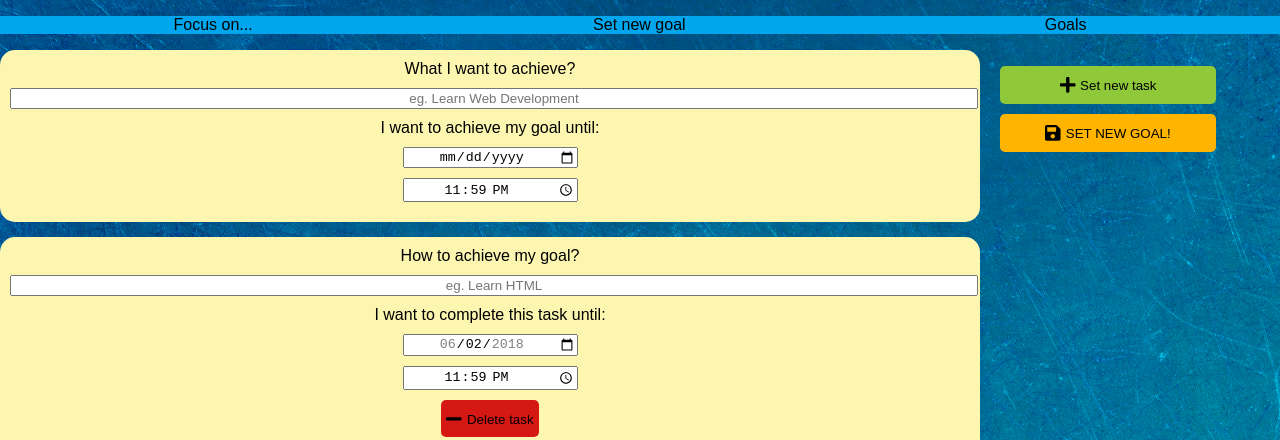
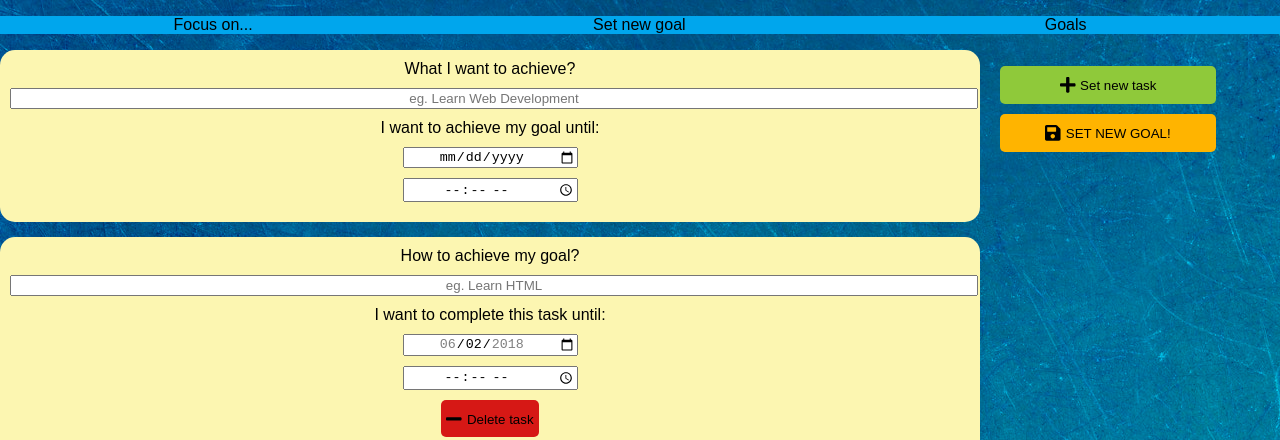
Before and after one commit to LadyHail/focus-on, a React (Create React App) app: page /goal/new in a window 1280 px wide. Shown: the top 440 px of the page. Built offline with nearby package versions, Linux system fonts and the light colour scheme.

Commit message:
Add validation on time inputs elements. Now it depends on goal exp time

```diff
--- a/src/pages/GoalDetail.js
+++ b/src/pages/GoalDetail.js
@@ -10,6 +10,7 @@ import NotFound from '../components/NotFound.js';
 import ObjDone from '../components/ObjDone';
 import ObjFailed from '../components/ObjFailed';
 import ObjWaiting from '../components/ObjWaiting';
+import { setTimeout } from 'timers';
 
 class GoalDetail extends Component {
     constructor(props) {
@@ -71,6 +72,9 @@ class GoalDetail extends Component {
         this.goal = getGoal(this.id);
         this.setState({ tasks: this.goal.tasks.length });
         this.setState({ notify: true });
+        setTimeout(() => {
+            this.setState({ notify: false });
+        }, 1000);
     }
 
     complete = (e) => {
@@ -101,6 +105,9 @@ class GoalDetail extends Component {
         this.setState({ notify: true });
         this.notifyMsg = 'Completed!';
         this.notifyLvl = 'success';
+        setTimeout(() => {
+            this.setState({ notify: false });
+        }, 1000);
     }
 
     render = () => {
--- a/src/pages/NewGoal.js
+++ b/src/pages/NewGoal.js
@@ -14,18 +14,20 @@ class NewGoal extends Component {
         this.addTask = this.addTask.bind(this);
         this.removeTask = this.removeTask.bind(this);
         this.goalDateChanged = this.goalDateChanged.bind(this);
+        this.goalTimeChanged = this.goalTimeChanged.bind(this);
     }
 
     componentWillMount = () => {
         this.id++;
         this.setState({
-            tasks: [<NewTask key={this.id} id={this.id} removeBtnClick={this.removeTask} goalDate={this.state.goalDate} />]
+            tasks: [<NewTask key={this.id} id={this.id} removeBtnClick={this.removeTask} goalDate={this.state.goalDate} goalTime={this.state.goalTime} />]
         });
     }
 
     state = {
         tasks: [],
         goalDate: new Date().toISOString().substring(0, 10),
+        goalTime: new Date().toLocaleString().substring(12, 17),
         notify: false,
         isError: false
     }
@@ -40,7 +42,7 @@ class NewGoal extends Component {
             saveGoal("goal" + goal.id.toString(), goal);
             const form = document.getElementById('add-goal');
             form.reset();
-            this.setState({ tasks: [<NewTask key={this.id} id={this.id} removeBtnClick={this.removeTask} goalDate={this.state.goalDate} />] });
+            this.setState({ tasks: [<NewTask key={this.id} id={this.id} removeBtnClick={this.removeTask} goalDate={this.state.goalDate} goalTime={this.state.goalTime} />] });
             this.setState({ notify: true });
         } else {
             this.setState({ isError: true });
@@ -51,7 +53,7 @@ class NewGoal extends Component {
         if (this.state.tasks.length < 64) {
             this.id++;
             let newState = this.state.tasks;
-            newState.push(<NewTask key={this.id} id={this.id} removeBtnClick={this.removeTask} goalDate={this.state.goalDate} />);
+            newState.push(<NewTask key={this.id} id={this.id} removeBtnClick={this.removeTask} goalDate={this.state.goalDate} goalTime={this.state.goalTime} />);
             this.setState({ tasks: newState });
             this.setState({ notify: false });
         }
@@ -72,7 +74,17 @@ class NewGoal extends Component {
         const date = e.target.value;
         this.setState({ goalDate: date});
         const newState = this.state.tasks.map(p => {
-            return <NewTask key={p.key} id={p.props.id} removeBtnClick={p.props.removeBtnClick} goalDate={date} />
+            return <NewTask key={p.key} id={p.props.id} removeBtnClick={p.props.removeBtnClick} goalDate={date} goalTime={this.state.goalTime} />
+        });
+        this.setState({ tasks: newState });
+        this.setState({ notify: false });
+    }
+
+    goalTimeChanged = (e) => {
+        const time = e.target.value;
+        this.setState({ goalTime: time });
+        const newState = this.state.tasks.map(p => {
+            return <NewTask key={p.key} id={p.props.id} removeBtnClick={p.props.removeBtnClick} goalDate={this.state.goalDate} goalTime={time} />
         });
         this.setState({ tasks: newState });
         this.setState({ notify: false });
@@ -93,7 +105,7 @@ class NewGoal extends Component {
                                 <div className="input-container">
                                     <label>What I want to achieve?<input type="text" placeholder="eg. Learn Web Development" required id="goal-desc" className="description" maxLength="250" /></label>
                                     <label>I want to achieve my goal until: <input type="date" required id="goal-date" min={getDate()} onChange={this.goalDateChanged} /></label>
-                                    <input type="time" required defaultValue="23:59" id="goal-time" />
+                                    <input type="time" required defaultValue={this.state.goalTime} id="goal-time" onChange={this.goalTimeChanged} />
                                 </div>
 
 
--- a/src/pages/goalDetail/EditTask.js
+++ b/src/pages/goalDetail/EditTask.js
@@ -24,6 +24,7 @@ class EditTask extends Component {
             this.setState({ isError: true });
         } else {
             this.goalExpDate = getExpDate(new Date(goal.expDate));
+            this.goalExpTime = getExpTime(new Date(goal.expDate));
             const date = new Date(this.task.expDate);
             this.expDate = getExpDate(date);
             this.expTime = getExpTime(date);
@@ -57,7 +58,7 @@ class EditTask extends Component {
                             <form onSubmit={this.save} id="add-goal" className="edit">
                                 <input type="text" defaultValue={this.task.description} required id="task-desc" className="task-desc" />
                                 <input type="date" defaultValue={this.expDate} id="task-date" className="task-date" required min={getDate()} max={this.goalExpDate} />
-                                <input type="time" defaultValue={this.expTime} id="task-time" className="task-time" required />
+                                <input type="time" defaultValue={this.expTime} min={this.goalExpTime} id="task-time" className="task-time" required />
                                 <button type="submit" className="btn-success btn-save"><i className="fas fa-save fa-lg btn-img"></i>Save changes!</button>
                             </form>}
                         </div>
--- a/src/pages/goalDetail/NewTask.js
+++ b/src/pages/goalDetail/NewTask.js
@@ -1,6 +1,6 @@
 import React, { Component } from 'react';
 import { setTaskId, getGoal } from '../../utils/dbHelper.js';
-import { getDate, getExpDate } from '../../utils/dateTime.js';
+import { getDate, getExpDate, getExpTime } from '../../utils/dateTime.js';
 import { createTaskObj, addTask } from '../../utils/utils.js';
 import { Redirect } from 'react-router-dom';
 import Notification from '../../components/Notification.js';
@@ -32,6 +32,7 @@ class NewTask extends Component {
             this.setState({ nullGoal: true });
         } else {
             this.goalDate = getExpDate(new Date(this.goal.expDate));
+            this.goalTime = getExpTime(new Date(this.goal.expDate));
         }
     }
 
@@ -71,7 +72,7 @@ class NewTask extends Component {
                                 <div className="task edit" data-id={this.id} id="task">
                                     <input type="text" placeholder="How to achieve my goal?" required id="task-desc" className="task-desc" />
                                     <input type="date" defaultValue={getDate()} id="task-date" className="task-date" required min={getDate()} max={this.goalDate} />
-                                    <input type="time" defaultValue="23:59" id="task-time" className="task-time" required />
+                                    <input type="time" defaultValue={this.goalTime} min={this.goalTime} id="task-time" className="task-time" required />
                                     <button type="submit" className="btn-success btn-save"><i className="fas fa-plus fa-lg btn-img"></i>Set new task!</button>
                                 </div>
 
--- a/src/pages/newGoal/NewTask.js
+++ b/src/pages/newGoal/NewTask.js
@@ -8,15 +8,18 @@ class NewTask extends Component {
     static propTypes = {
         id: PropTypes.number.isRequired,
         removeBtnClick: PropTypes.func.isRequired,
-        goalDate: PropTypes.string.isRequired
+        goalDate: PropTypes.string.isRequired,
+        goalTime: PropTypes.string.isRequired
     }
 
     state = {
-        goalDate: new Date().toISOString().substring(0, 10)
+        goalDate: new Date().toISOString().substring(0, 10),
+        goalTime: new Date().toLocaleString().substring(12, 17)
     }
 
     static getDerivedStateFromProps = (props, state) => {
         state.goalDate = props.goalDate;
+        state.goalTime = props.goalTime;
         return state;
     }
 
@@ -25,7 +28,7 @@ class NewTask extends Component {
             <div className="task" data-id={this.props.id}>
                 <label>How to achieve my goal?<input type="text" placeholder="eg. Learn HTML" required id="task-desc" className="task-desc description" maxLength="250" /></label>
                 <label>I want to complete this task until: <input type="date" defaultValue={getDate()} id="task-date" className="task-date" required min={getDate()} max={this.state.goalDate} /></label>
-                <input type="time" defaultValue="23:59" id="task-time" className="task-time" required />
+                <input type="time" defaultValue={this.state.goalTime} min={this.state.goalTime} id="task-time" className="task-time" required />
                 <RemoveTask btnClick={this.props.removeBtnClick} id={this.props.id} />
             </div>
         );
```
